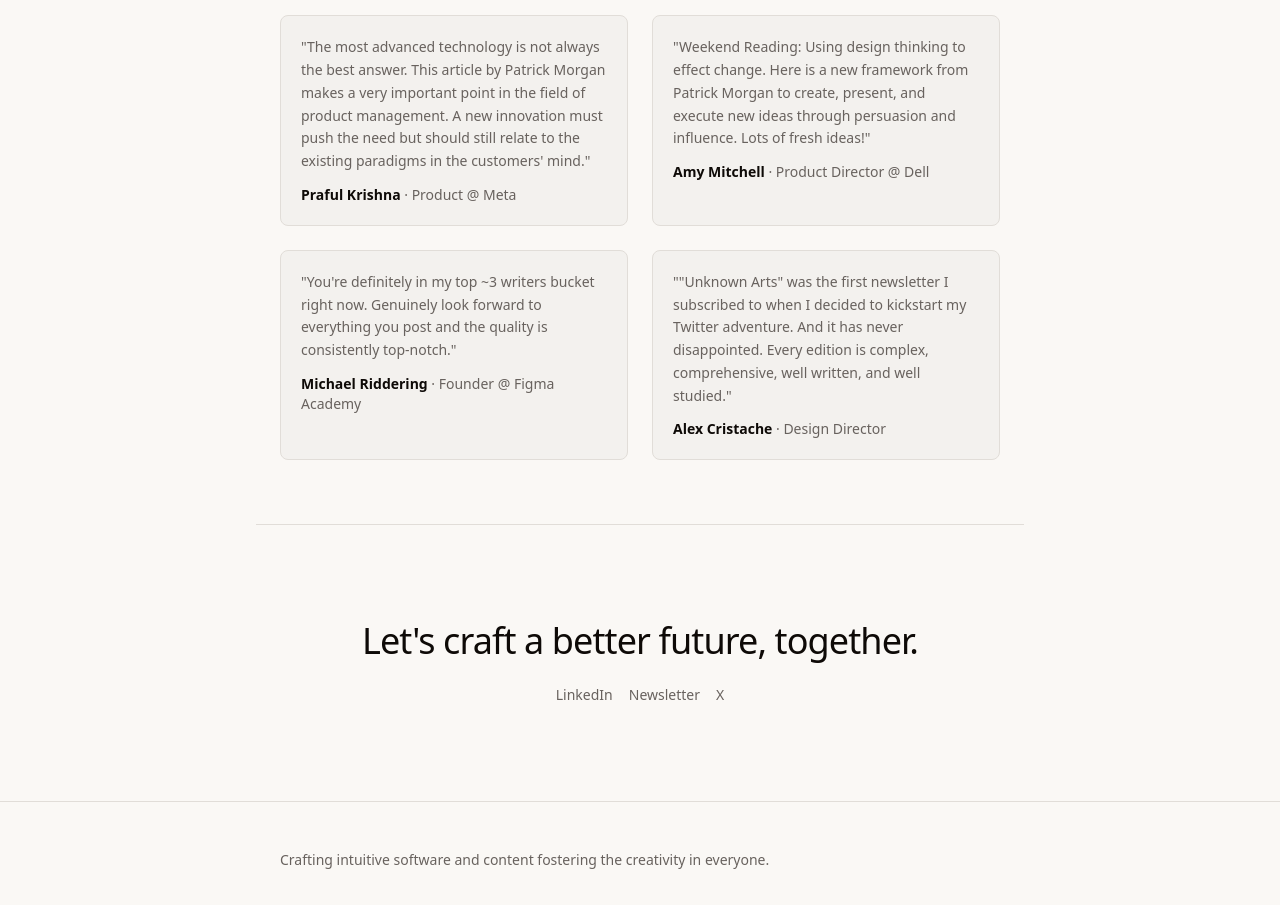
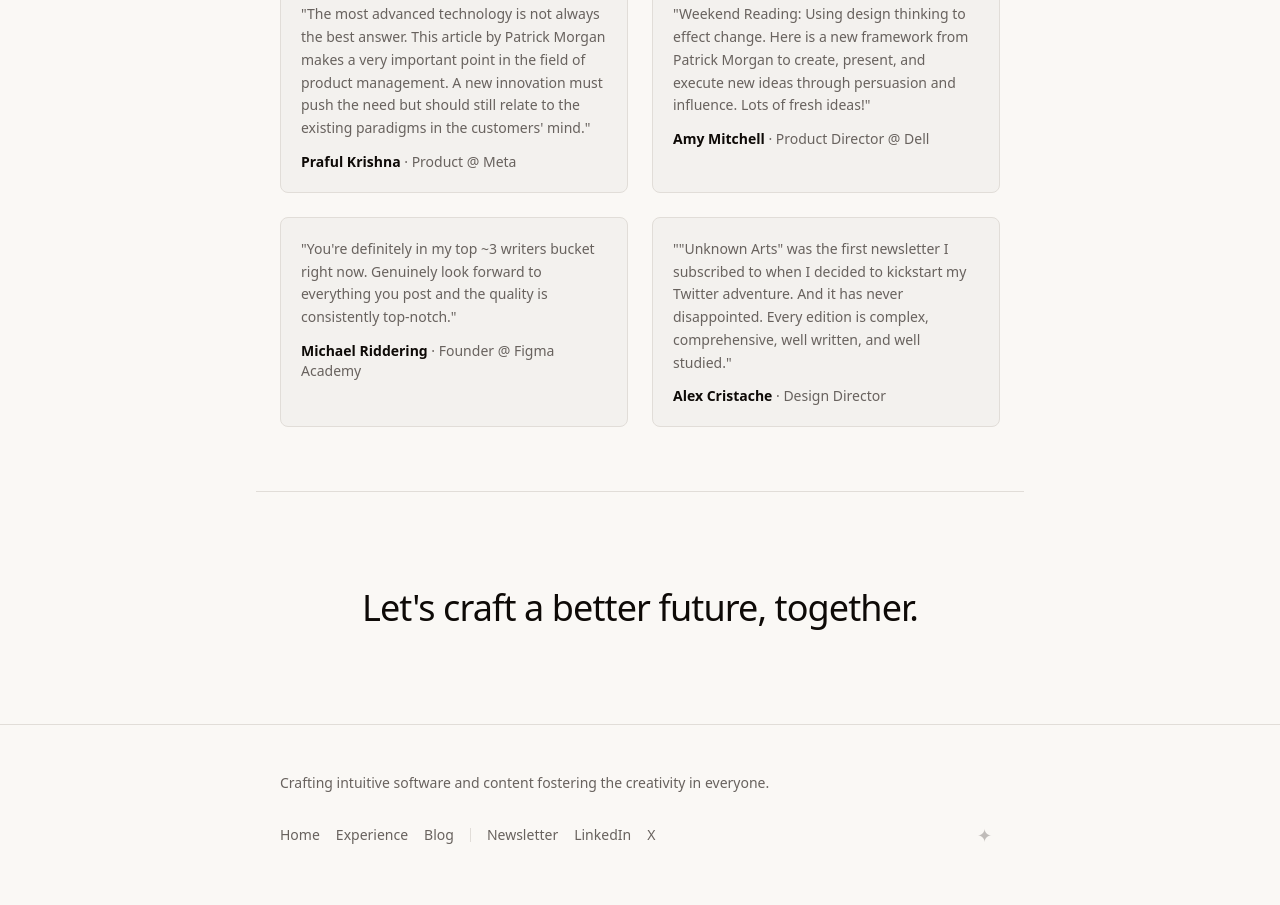
Before and after one commit to itspatmorgan/itspatmorgan.github.io, an Astro site: page / in a window 1280 px wide. Shown: the part 3203-4108 px from the top of the page. Built offline with nearby package versions, Linux system fonts and the light colour scheme; Astro itself is replaced by a stand-in of ours.

Commit message:
Simplify home page: rename Articles, remove divider, clean up CTA
Rename Writing Samples to Articles and remove the border divider
between Unknown Arts and Articles so they flow as one content block.
Remove redundant social links from CTA section since the footer
already provides them.

Co-Authored-By: Claude Opus 4.6 <noreply@anthropic.com>

```diff
--- a/src/pages/index.astro
+++ b/src/pages/index.astro
@@ -158,10 +158,10 @@ const impactStatements: Record<string, string> = {
     </div>
   </section>
 
-  {/* Writing Samples */}
-  <section class="mx-auto max-w-3xl border-t border-border px-6 py-16">
+  {/* Articles */}
+  <section class="mx-auto max-w-3xl px-6 pt-8 pb-16">
     <h2 class="mb-8 font-mono text-xs uppercase tracking-widest text-muted-foreground">
-      Writing Samples
+      Articles
     </h2>
     <div class="flex flex-col gap-6">
       {blogPosts.map((post) => (
@@ -209,34 +209,8 @@ const impactStatements: Record<string, string> = {
 
   {/* CTA */}
   <section class="mx-auto max-w-3xl border-t border-border px-6 py-24 text-center">
-    <h2 class="mb-6 text-3xl font-medium tracking-tight sm:text-4xl">
+    <p class="text-3xl font-medium tracking-tight sm:text-4xl">
       Let's craft a better future, together.
-    </h2>
-    <div class="flex items-center justify-center gap-4 text-sm text-muted-foreground">
-      <a
-        href={siteConfig.social.linkedin}
-        target="_blank"
-        rel="noopener noreferrer"
-        class="transition-colors hover:text-foreground"
-      >
-        LinkedIn
-      </a>
-      <a
-        href={siteConfig.social.newsletter}
-        target="_blank"
-        rel="noopener noreferrer"
-        class="transition-colors hover:text-foreground"
-      >
-        Newsletter
-      </a>
-      <a
-        href={siteConfig.social.x}
-        target="_blank"
-        rel="noopener noreferrer"
-        class="transition-colors hover:text-foreground"
-      >
-        X
-      </a>
-    </div>
+    </p>
   </section>
 </PageLayout>
```
